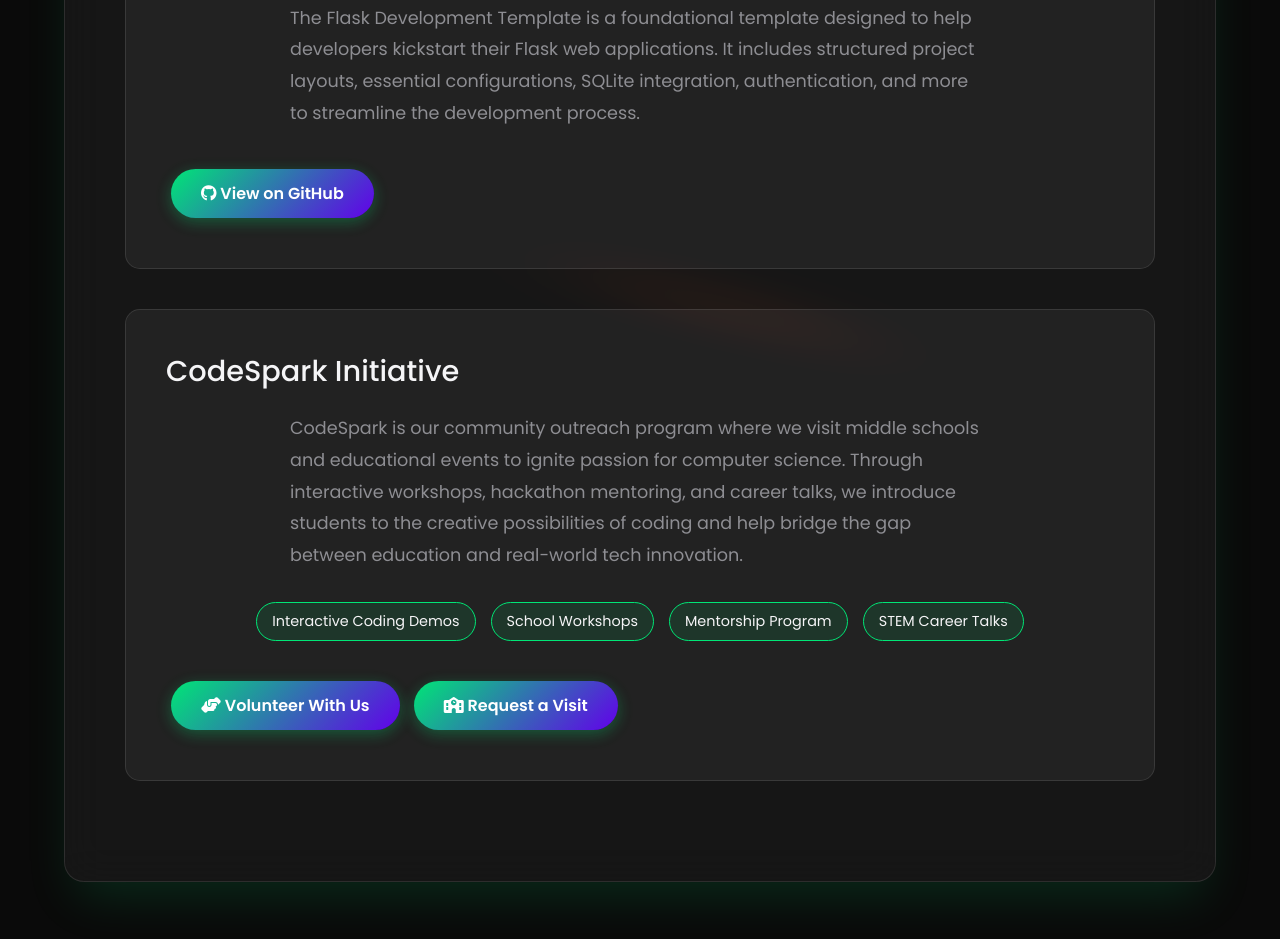
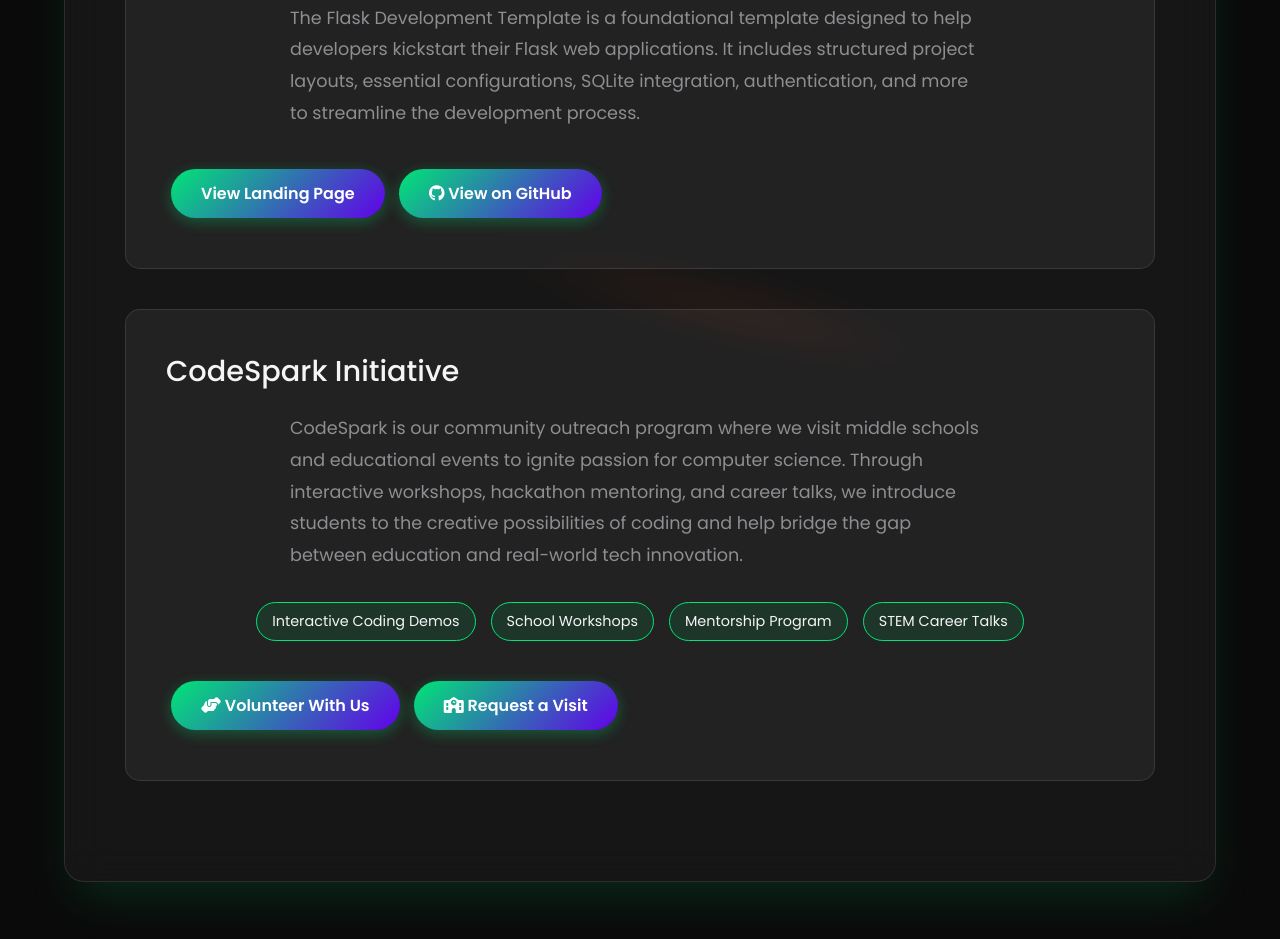
Before and after one commit to CoderPort/CoderPort.github.io, a plain HTML site: page projects.html in a window 1280 px wide. Shown: the part 1722-2661 px from the top of the page. Drawn offline with Linux system fonts and the light colour scheme.

Commit message:
Added Flask Development Template Landing Page

```diff
--- a/projects.html
+++ b/projects.html
@@ -1041,6 +1041,7 @@
         Flask web applications. It includes structured project layouts, essential configurations, SQLite
         integration, authentication, and more to streamline the development process.
       </p>
+      <a href="https://sarveshwarsenthilkumar.github.io/Flask-Development-Template/" class="project-link">View Landing Page</a>
       <a href="https://github.com/SarveshwarSenthilKumar/Flask-Development-Template" target="_blank" class="project-link">
         <i class="fab fa-github"></i> View on GitHub
       </a>
```
